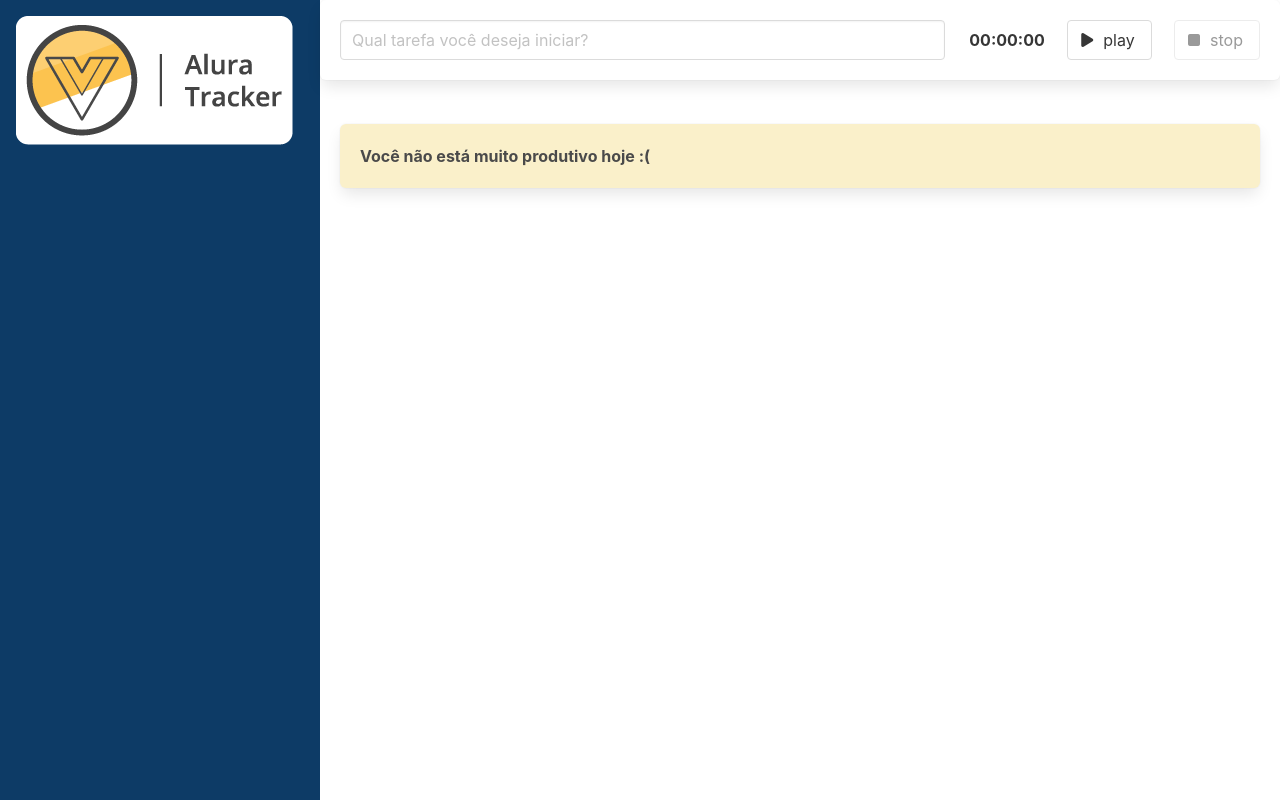
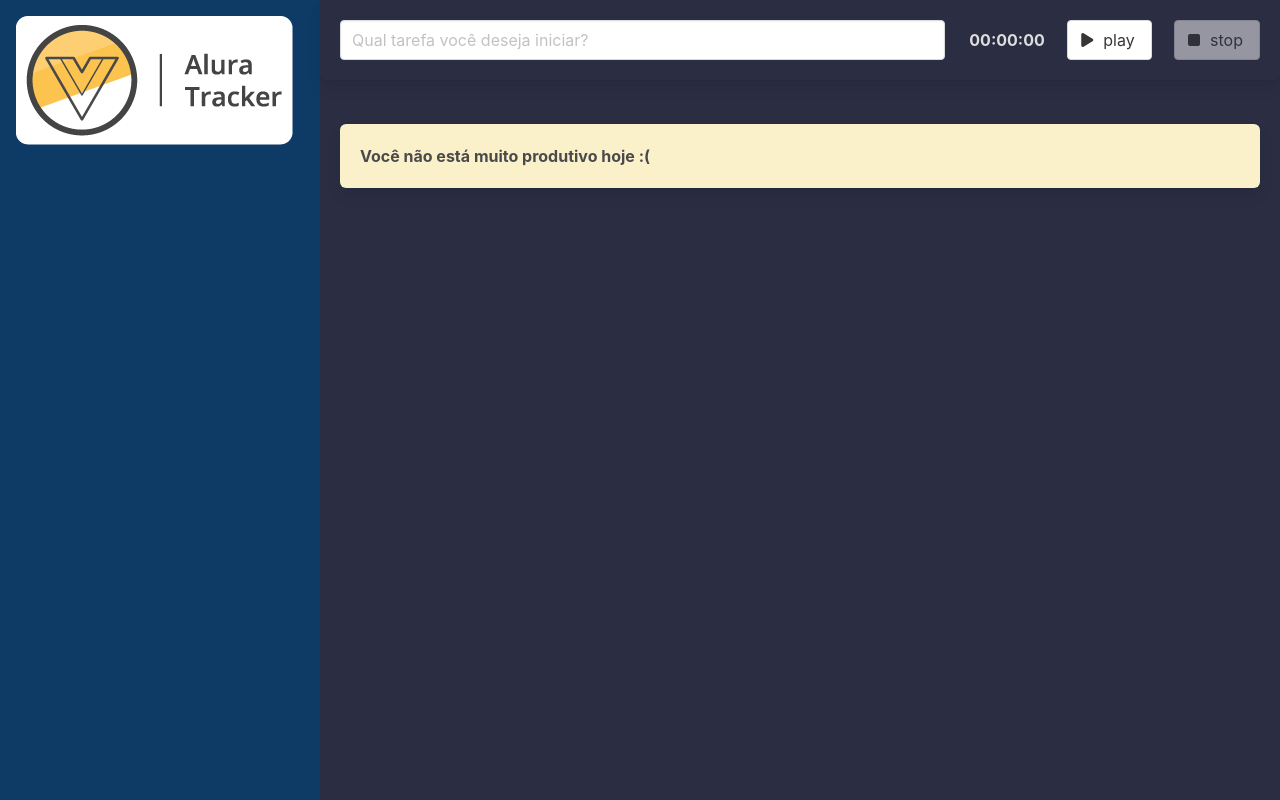
Before and after one commit to brsalviano/vue-alura-tracker, a Vue app: page / in a window 1280 px wide. Built offline with nearby package versions, Linux system fonts and the light colour scheme.

Commit message:
css modo escuro

```diff
--- a/src/App.vue
+++ b/src/App.vue
@@ -1,9 +1,9 @@
 <template>
-  <main class="columns is-gapless is-multiline">
+  <main class="columns is-gapless is-multiline modo-escuro">
     <div class="column is-one-quarter">
       <BarraLateral />
     </div>
-    <div class="column is-three-quarter">
+    <div class="column is-three-quarter conteudo">
       <Formulario @aoSalvarTarefa="salvarTarefa" />
       <div class="lista">
         <Tarefa
@@ -55,4 +55,18 @@
 .lista {
   padding: 1.25rem;
 }
+
+main {
+  --bg-primario: #fff;
+  --texto-primario: #000;
+}
+
+main.modo-escuro {
+  --bg-primario: #2b2d42;
+  --texto-primario: #ddd;
+}
+
+.conteudo {
+  background-color: var(--bg-primario);
+}
 </style>
--- a/src/components/Cronometro.vue
+++ b/src/components/Cronometro.vue
@@ -1,6 +1,6 @@
 <template>
   <section>
-    <strong> {{ tempoDecorrido }}</strong>
+    <strong class="display"> {{ tempoDecorrido }}</strong>
   </section>
 </template>
 
@@ -22,3 +22,9 @@
   },
 });
 </script>
+
+<style scoped>
+.display {
+  color: var(--texto-primario);
+}
+</style>
--- a/src/components/Formulario.vue
+++ b/src/components/Formulario.vue
@@ -1,6 +1,6 @@
 import { defineComponent } from 'vue';
 <template>
-  <div class="box">
+  <div class="box formulario">
     <div class="columns">
       <div
         class="column is-8"
@@ -47,3 +47,10 @@
   },
 });
 </script>
+
+<style>
+.formulario {
+  color: var(--texto-primario);
+  background-color: var(--bg-primario);
+}
+</style>
```
